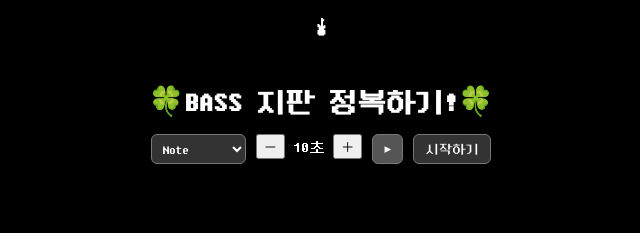
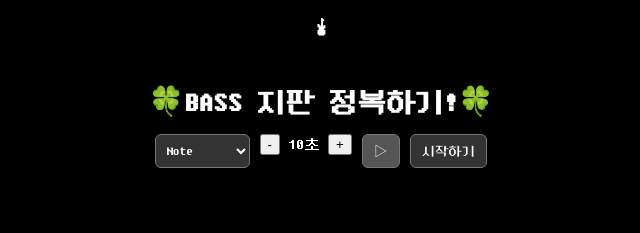
Before and after one commit to Jangguny-nuna/JABASS, a plain HTML site: page index.html in a window 1280 px wide. Both pictures are taken after a click on the button "||". Shown: the top 233 px of the page, 319-959 px from the left. Drawn offline with Linux system fonts and the light colour scheme.

Commit message:
Update index.html

```diff
--- a/index.html
+++ b/index.html
@@ -140,9 +140,9 @@
     </select>
 
     <div>
-      <button class="menu-btn" onclick="adjustInterval(-1)">－</button>
+      <button class="menu-btn" onclick="adjustInterval(-1)">-</button>
       <span id="intervalValue">10</span>초
-      <button class="menu-btn" onclick="adjustInterval(1)">＋</button>
+      <button class="menu-btn" onclick="adjustInterval(1)">+</button>
     </div>
 
     <button id="pauseBtn" onclick="togglePause()">||</button>
@@ -190,7 +190,7 @@
     function togglePause() {
       isPaused = !isPaused;
       document.getElementById("pauseBtn").classList.toggle("paused", isPaused);
-      document.getElementById("pauseBtn").textContent = isPaused ? "▸" : "||";
+      document.getElementById("pauseBtn").textContent = isPaused ? "▷" : "||";
     }
 
     function setMode(mode) {
```
